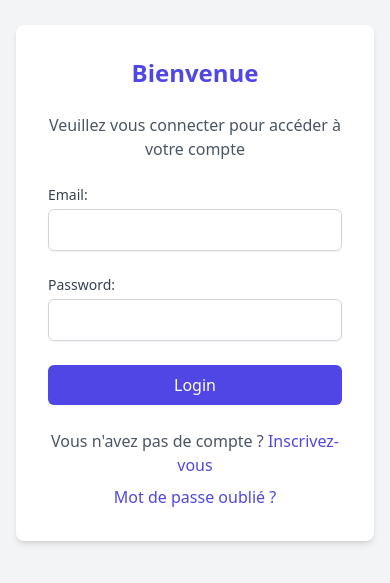
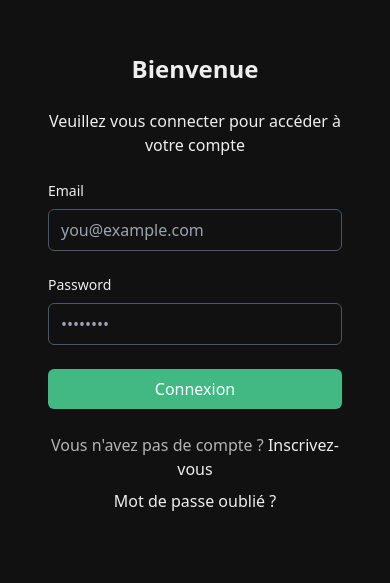
Before and after one commit to Pagiestm/CarbonTrack, a Vue app in the folder Front-CarbonTrack/: page /login in a window 390 px wide. Shown: the part 139-722 px from the top of the page. Built offline with nearby package versions, Linux system fonts and the light colour scheme.

Commit message:
style(LoginForm): Added login page style + responsive

```diff
--- a/Front-CarbonTrack/src/components/MainSection.vue
+++ b/Front-CarbonTrack/src/components/MainSection.vue
@@ -11,11 +11,11 @@
                     décisions éclairées pour vos projets.
                 </p>
                 <div class="flex flex-col gap-2 sm:flex-row justify-center lg:justify-start">
-                    <a class="inline-flex h-10 items-center justify-center rounded-md border border-primary text-light bg-secondary px-8 text-sm font-medium shadow-sm transition-colors hover:bg-primary hover:text-light hover:bg-primary focus:outline-none focus:ring-2 focus:ring-primary"
+                    <a class="inline-flex h-10 items-center justify-center rounded-md border border-primary text-light bg-secondary px-8 text-sm font-medium shadow-sm transition-colors hover:bg-primary hover:text-light focus:outline-none focus:ring-2 focus:ring-primary"
                         href="#">
                         Créer un projet
                     </a>
-                    <a class="inline-flex h-10 items-center justify-center rounded-md border border-primary text-light bg-secondary px-8 text-sm font-medium shadow-sm transition-colors hover:bg-primary hover:text-light hover:bg-primary focus:outline-none focus:ring-2 focus:ring-primary"
+                    <a class="inline-flex h-10 items-center justify-center rounded-md border border-primary text-light bg-secondary px-8 text-sm font-medium shadow-sm transition-colors hover:text-light hover:bg-primary focus:outline-none focus:ring-2 focus:ring-primary"
                         href="#">
                         Contactez-nous
                     </a>
--- a/Front-CarbonTrack/src/views/LoginForm.vue
+++ b/Front-CarbonTrack/src/views/LoginForm.vue
@@ -1,28 +1,40 @@
 <template>
-    <div class="min-h-screen flex items-center justify-center bg-gray-100 px-4 sm:px-6 lg:px-8">
-        <div class="max-w-md w-full bg-white p-8 rounded-lg shadow-md">
-            <h2 class="text-2xl font-bold text-center text-indigo-600 mb-6">Bienvenue</h2>
-            <p class="text-center text-gray-600 mb-6">Veuillez vous connecter pour accéder à votre compte</p>
+    <div class="min-h-screen flex items-center justify-center bg-secondary px-4 sm:px-6 lg:px-8">
+        <div class="max-w-7xl xl:w-full xl:grid xl:grid-cols-6 gap-8 p-8">
+            <div class="max-w-sm w-full lg:col-span-2 flex flex-col justify-center">
+                <h2 class="text-2xl font-bold text-center text-light mb-6">Bienvenue</h2>
+                <p class="text-center text-light mb-6">Veuillez vous connecter pour accéder à votre compte</p>
                 <form @submit.prevent="login" class="space-y-6">
                     <div v-if="errorMessage" class="text-red-500 text-center">
                         {{ errorMessage }}
                     </div>
                     <div>
-                    <label for="email" class="block text-sm font-medium text-gray-700">Email:</label>
+                        <label for="email" class="block text-sm font-medium text-light">Email</label>
                         <input type="email" id="email" v-model="formState.email" required
-                        class="mt-1 block w-full px-3 py-2 border border-gray-300 rounded-md shadow-sm focus:outline-none focus:ring-indigo-500 focus:border-indigo-500 sm:text-sm" />
+                            placeholder="you@example.com"
+                            class="mt-2 block w-full px-3 py-2 border border-gray-600 rounded-md shadow-sm focus:outline-none focus:ring-customGreen focus:border-customGreen sm:text-sm text-light bg-secondary" />
                     </div>
                     <div>
-                    <label for="password" class="block text-sm font-medium text-gray-700">Password:</label>
+                        <label for="password" class="block text-sm font-medium text-light">Password</label>
                         <input type="password" id="password" v-model="formState.password" required
-                        class="mt-1 block w-full px-3 py-2 border border-gray-300 rounded-md shadow-sm focus:outline-none focus:ring-indigo-500 focus:border-indigo-500 sm:text-sm" />
+                            placeholder="••••••••"
+                            class="mt-2 block w-full px-3 py-2 border border-gray-600 rounded-md shadow-sm focus:outline-none focus:ring-customGreen focus:border-customGreen sm:text-sm text-light bg-secondary" />
                     </div>
                     <button type="submit"
-                    class="w-full px-4 py-2 bg-indigo-600 text-white font-medium rounded-md shadow-sm hover:bg-indigo-700 focus:outline-none focus:ring-2 focus:ring-offset-2 focus:ring-indigo-500">Login</button>
+                        class="w-full px-4 py-2 bg-customGreen text-white font-medium rounded-md shadow-sm hover:bg-customGreen-700 focus:outline-none focus:ring-2 focus:ring-offset-2 focus:ring-customGreen">Connexion</button>
                 </form>
                 <div class="mt-6 text-center">
-                <p class="text-gray-600">Vous n'avez pas de compte ? <a href="/register" class="text-indigo-600 hover:underline">Inscrivez-vous</a></p>
-                <p class="text-gray-600 mt-2"><a href="/forgot-password" class="text-indigo-600 hover:underline">Mot de passe oublié ?</a></p>
+                    <p class="text-customGray">Vous n'avez pas de compte ? <a href="/register" class="text-light hover:underline">Inscrivez-vous</a></p>
+                    <p class="text-light mt-2"><a href="/forgot-password" class="text-light hover:underline">Mot de passe oublié ?</a></p>
+                </div>
+            </div>
+            <div class="hidden xl:flex xl:items-center xl:justify-center xl:col-span-1">
+                <div class="h-full w-px bg-gray-600"></div>
+            </div>
+            <div class="hidden xl:flex xl:items-center xl:justify-center xl:col-span-3">
+                <div class="text-center">
+                    <img src="https://images.pexels.com/photos/532192/pexels-photo-532192.jpeg?auto=compress&cs=tinysrgb&w=1260&h=750&dpr=2" alt="Description de l'image" class="mb-4 mx-auto rounded-lg w-full h-auto" />
+                </div>
             </div>
         </div>
     </div>
--- a/Front-CarbonTrack/tailwind.config.js
+++ b/Front-CarbonTrack/tailwind.config.js
@@ -11,6 +11,7 @@ module.exports = {
         secondary: '#111111',
         light: '#EEEEEE',
         customGreen: '#42B883',
+        customGray: '#b4b4b4',
       },
     },
   },
```
Lines whose indentation alone changed are shown as unchanged.
